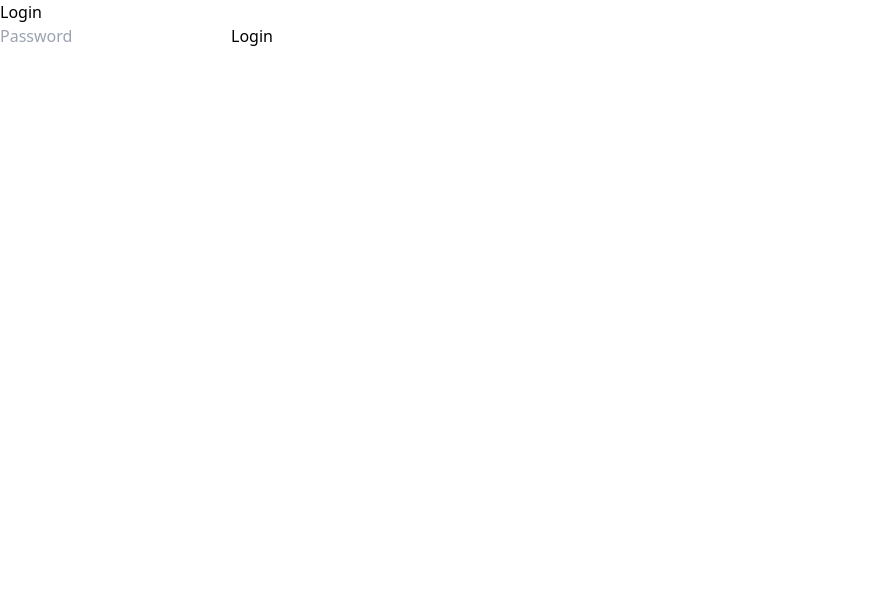
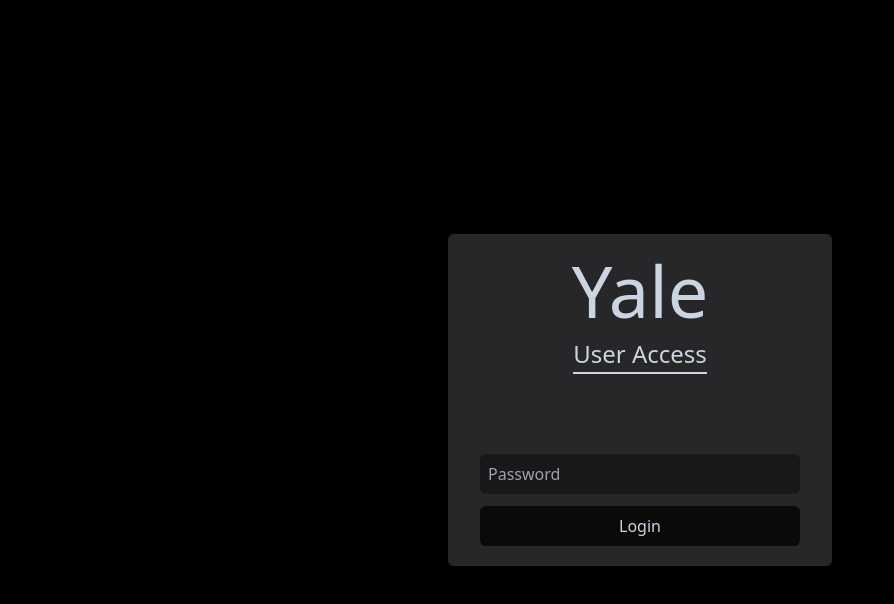
Before and after one commit to LiamPietralla/yale-user-access, a Nuxt app in the folder packages/frontend/: page /login in a window 1280 px wide. Shown: the top 604 px of the page, without its empty margins (0-894 px from the left). Built offline with nearby package versions, Linux system fonts and the light colour scheme.

Commit message:
started login screen styling

```diff
--- a/packages/frontend/components/LoginForm.vue
+++ b/packages/frontend/components/LoginForm.vue
@@ -36,9 +36,27 @@ const handleLogin = async () => {
 </script>
 
 <template>
-    <h1>Login</h1>
+    <div class="bg-zinc-800 text-slate-300 text-center w-full md:w-96 rounded-md">
+        <h1 class="text-7xl mt-5">Yale</h1>
+        <div>
+            <h4 class="hr text-2xl mt-3">User Access</h4>
+        </div>
 
-    <input type="password" v-model="password" placeholder="Password">
-    <p v-if="passwordError">{{ passwordError }}</p>
-    <button @click='handleLogin'>Login</button>
+        <input class="block mt-20 w-5/6 mx-auto bg-zinc-900 hover:bg-zinc-700 p-2 rounded-md" type="password" v-model="password" placeholder="Password">
+        <p class="mt-3 w-5/6 mx-auto text-red-600" v-if="passwordError">{{ passwordError }}</p>
+        <button class="mb-5 mt-3 w-5/6 mx-auto bg-stone-950 hover:bg-stone-900 p-2 rounded-md" @click='handleLogin'>Login</button>
+    </div>
 </template>
+
+<style>
+.hr {
+    display: inline-block;
+}
+
+.hr::after {
+    content: '';
+    display: block;
+    border-top: 2px solid theme('colors.slate.300');
+    margin-top: .1rem;
+}
+</style>
--- a/packages/frontend/pages/login.vue
+++ b/packages/frontend/pages/login.vue
@@ -1,3 +1,13 @@
+<script setup lang="ts">
+useHead({
+    bodyAttrs: {
+        class: 'bg-black'
+    }
+})
+</script>
+
 <template>
-    <LoginForm />
+    <div class="h-screen flex items-center justify-center w-11/12 md:w-auto mx-auto">
+        <LoginForm />
+    </div>
 </template>
```
Also changed, not shown: packages/frontend/app.vue (+9 -0 lines).
